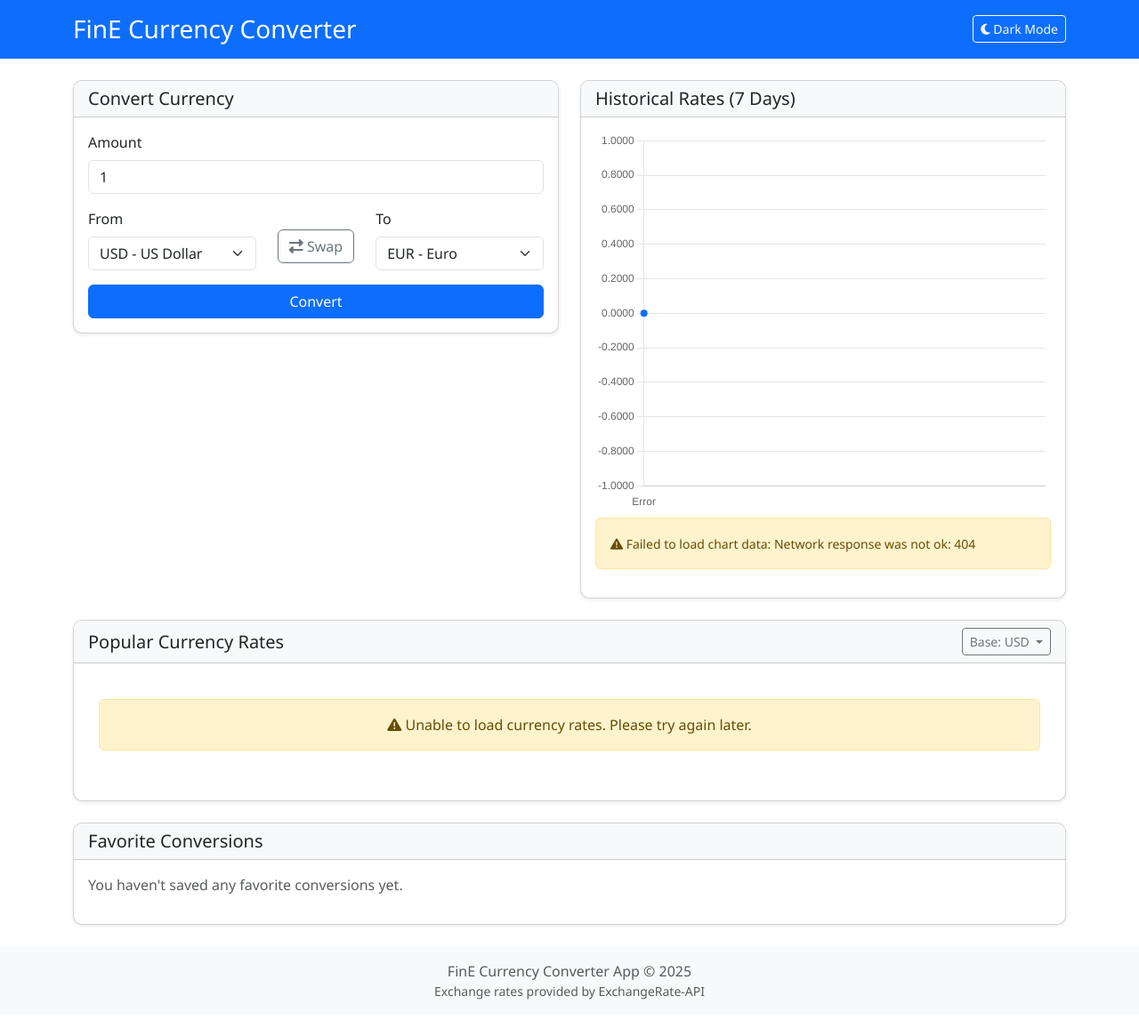
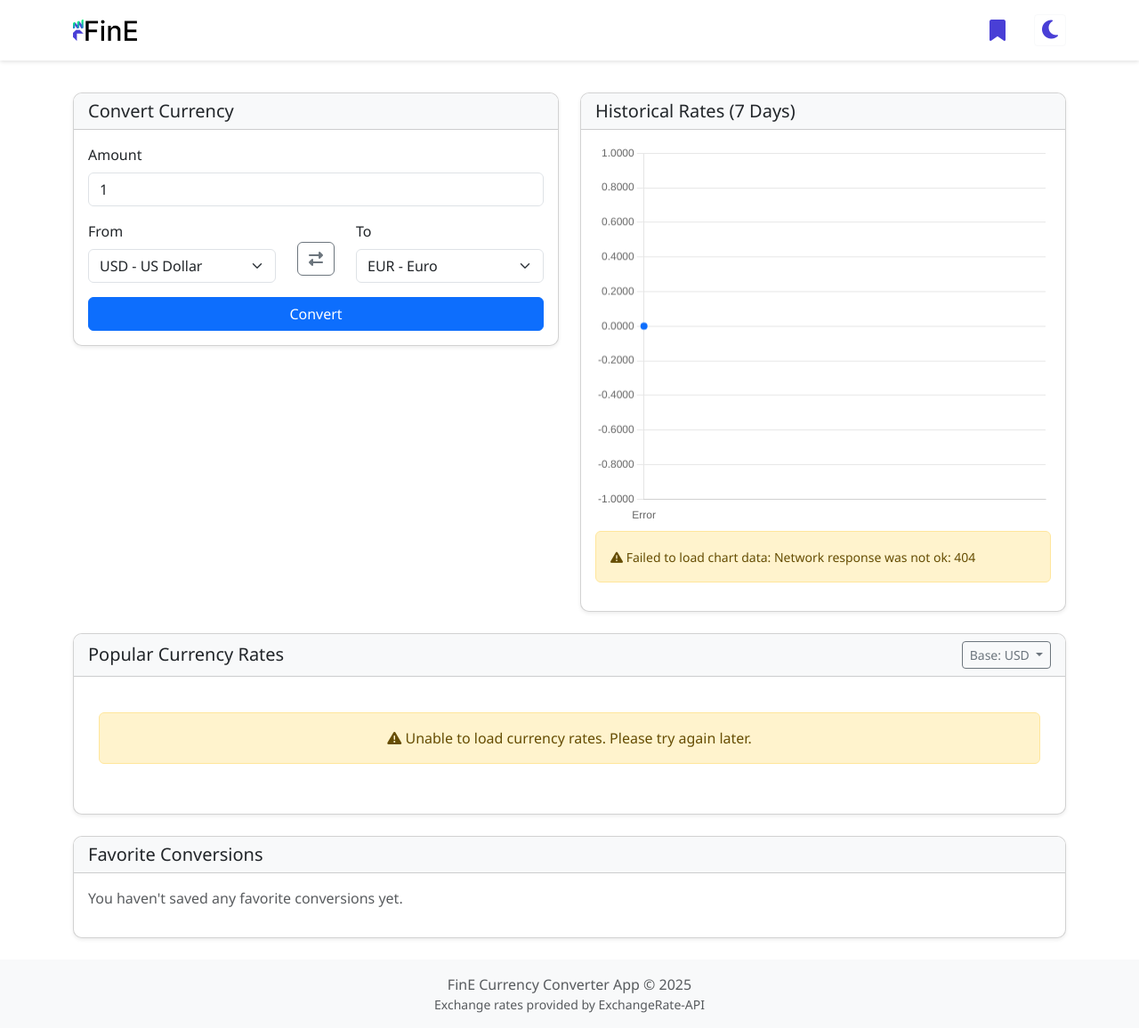
Before and after one commit to Anuraga-Sahoo/multi-currency-converter, a Flask app: page / in a window 1280 px wide. Shown: the whole page at 89% size. Before the commit the page ends 1124 px from the top, so only its background shows below. Run offline with Flask 3, Linux system fonts and the light colour scheme; data that the repository does not hold is empty; some libraries are stand-ins or nearby versions.

Commit message:
update icons completed

```diff
--- a/static/css/main.css
+++ b/static/css/main.css
@@ -2,7 +2,73 @@
 body {
     font-family: 'Segoe UI', Tahoma, Geneva, Verdana, sans-serif;
     transition: background-color 0.3s, color 0.3s;
+    padding-top: 80px;
+
 }
+.nav{
+    background-color: #ffff;
+    color: black;
+    z-index: 100;
+    box-shadow: 0 2px 4px rgba(0,0,0,0.1); /* Optional: add shadow */
+}
+.logo{
+    height: 1.5rem;
+}
+.favorite-and-darkLight-mode-container{
+    display: flex;
+    align-items: center;
+    gap: 2rem;
+}
+.fa-bookmark{
+    font-size: x-large;
+    cursor: pointer;
+    color: #493fd6;
+
+    /* border:2px solid rgb(216, 119, 119) ; */
+
+}
+.fa-bookmark:hover{
+    color: rgb(54, 54, 53);
+    transition: all ease 0.5s;
+}
+.fa-moon{
+    color: #493fd6;
+    font-size: x-large;
+
+
+}
+.fa-sun{
+     color: #493fd6;
+    font-size: x-large;
+}
+.convertion-value {
+    color: rgb(100, 219, 100);
+}
+.card-text-green{
+    color: rgb(100, 219, 100);
+    font-size: x-large;
+    font-weight: 500;
+
+}
+.card-body-container{
+    height:9rem;
+    width: 100%;
+    border-radius: 10px;
+    /* background-color: #0d6efd; */
+}
+.cardHead{
+    display: flex;
+    width: 98%;
+    gap: 3rem;
+    justify-content: space-around;
+    align-items: center;
+    /* background-color: red; */
+}
+/* .button{
+    background-color: rgb(238, 242, 242);
+    color: black;
+    border-radius: 50%;
+} */
 
 .card {
     border-radius: 10px;
--- a/static/js/converter.js
+++ b/static/js/converter.js
@@ -245,8 +245,11 @@ document.addEventListener('DOMContentLoaded', function() {
             const card = document.createElement('div');
             card.classList.add('card', 'h-100', 'popular-rate-card');
 
+            const cardHeadContainer = document.createElement('div')
+            cardHeadContainer.classList.add('cardHead')
+
             const cardBody = document.createElement('div');
-            cardBody.classList.add('card-body', 'text-center');
+            cardBody.classList.add('card-body', 'text-center', 'card-body-container');
 
             const currencyTitle = document.createElement('h5');
             currencyTitle.classList.add('card-title');
@@ -257,19 +260,21 @@ document.addEventListener('DOMContentLoaded', function() {
             currencyName.textContent = currency.name;
 
             const rateDisplay = document.createElement('p');
-            rateDisplay.classList.add('card-text', 'display-6', 'mt-2');
+            rateDisplay.classList.add('card-text-green','card-text', 'display-6', 'mt-2');
             rateDisplay.textContent = `${currency.symbol}${rate.toFixed(2)}`;
 
             const exchangeRate = document.createElement('p');
             exchangeRate.classList.add('card-text', 'small');
             exchangeRate.textContent = `1 ${baseCurrency} = ${currency.symbol}${rate.toFixed(4)}`;
 
-            cardBody.appendChild(currencyTitle);
+            cardBody.appendChild(cardHeadContainer)
+            cardHeadContainer.appendChild(currencyTitle);
             cardBody.appendChild(currencyName);
-            cardBody.appendChild(rateDisplay);
+            cardHeadContainer.appendChild(rateDisplay);
             cardBody.appendChild(exchangeRate);
             card.appendChild(cardBody);
             col.appendChild(card);
+
 
             popularRatesContainer.appendChild(col);
         });
@@ -280,17 +285,21 @@ document.addEventListener('DOMContentLoaded', function() {
         errorContainer.classList.remove('d-none');
         resultContainer.classList.add('d-none');
     }
-
+    //  Dark mode light mode
     function toggleTheme() {
         const themeStyle = document.getElementById('theme-style');
         const isDarkMode = themeStyle.getAttribute('href').includes('dark-mode');
+        const logo = document.getElementById('logo')
+
 
         if (isDarkMode) {
             themeStyle.setAttribute('href', '/static/css/light-mode.css');
-            themeToggle.innerHTML = '<i class="fas fa-moon"></i> Dark Mode';
+            themeToggle.innerHTML = '<i class="fas fa-moon"></i> ';
+            logo.setAttribute('src','/static/img/Fine.png')
         } else {
             themeStyle.setAttribute('href', '/static/css/dark-mode.css');
-            themeToggle.innerHTML = '<i class="fas fa-sun"></i> Light Mode';
+            themeToggle.innerHTML = '<i class="fas fa-sun"></i> ';
+            logo.setAttribute('src','/static/img/logoNew.png')
         }
     }
 
--- a/templates/index.html
+++ b/templates/index.html
@@ -4,22 +4,27 @@
     <meta charset="UTF-8">
     <meta name="viewport" content="width=device-width, initial-scale=1.0">
     <title>FinE Currency Converter</title>
+    <link rel="stylesheet" href="https://cdnjs.cloudflare.com/ajax/libs/font-awesome/6.7.2/css/all.min.css" integrity="sha512-Evv84Mr4kqVGRNSgIGL/F/aIDqQb7xQ2vcrdIwxfjThSH8CSR7PBEakCr51Ck+w+/U6swU2Im1vVX0SVk9ABhg==" crossorigin="anonymous" referrerpolicy="no-referrer" />
+
     <link href="https://cdn.jsdelivr.net/npm/bootstrap@5.3.0/dist/css/bootstrap.min.css" rel="stylesheet">
     <link href="{{ url_for('static', filename='css/main.css') }}" rel="stylesheet">
     <link id="theme-style" href="{{ url_for('static', filename='css/light-mode.css') }}" rel="stylesheet">
     <script src="https://cdn.jsdelivr.net/npm/chart.js"></script>
 </head>
 <body>
-    <header class="bg-primary text-white p-3">
-        <div class="container d-flex justify-content-between align-items-center">
-            <h1 class="h3 mb-0">FinE Currency Converter</h1>
-            <div>
-                <button id="theme-toggle" class="btn btn-sm btn-outline-light">
-                    <i class="fas fa-moon"></i> Dark Mode
+    <!-- Add fixed-top class to the header -->
+    <header class="nav text-white p-3 fixed-top">
+        <div class="nav-container container d-flex justify-content-between align-items-center">
+            <img class="logo" id="logo" src="../static/img/Fine.png" alt="">
+            <div class="favorite-and-darkLight-mode-container">
+                <i class="fa-solid fa-bookmark"></i>
+                <button id="theme-toggle" class="button btn btn-sm btn-outline-light">
+                    <i class="fas fa-moon"></i>
                 </button>
             </div>
         </div>
     </header>
+
 
     <main class="container my-4">
         <div class="row">
@@ -45,7 +50,7 @@
 
                                 <div class="col-auto d-flex align-items-end mb-2">
                                     <button type="button" id="swap-button" class="btn btn-outline-secondary">
-                                        <i class="fas fa-exchange-alt"></i> Swap
+                                        <i class="fas fa-exchange-alt"></i>
                                     </button>
                                 </div>
 
@@ -63,7 +68,7 @@
                         </form>
 
                         <div id="result-container" class="mt-4 p-3 bg-light rounded text-center d-none">
-                            <h3 class="h4 mb-2" id="conversion-result">1 USD = 0.85 EUR</h3>
+                            <h3 class=" convertion-value h4 mb-2" id="conversion-result">1 USD = 0.85 EUR</h3>
                             <p class="text-muted mb-0" id="conversion-rate">1 USD = 0.85 EUR</p>
                             <p class="small text-muted mt-2" id="last-updated">Last updated: April 23, 2025 14:30</p>
                             <button id="save-favorite" class="btn btn-sm btn-outline-primary mt-2">
@@ -104,7 +109,7 @@
                             </ul>
                         </div>
                     </div>
-                    <div class="card-body">
+                    <div class="card-body ">
                         <div class="row" id="popular-rates">
                             <!-- Will be populated with JavaScript -->
                         </div>
@@ -137,10 +142,11 @@
             <p class="text-muted mb-0">FinE Currency Converter App &copy; 2025</p>
             <p class="text-muted small mb-0">Exchange rates provided by ExchangeRate-API</p>
         </div>
+
     </footer>
 
     <script src="https://cdn.jsdelivr.net/npm/bootstrap@5.3.0/dist/js/bootstrap.bundle.min.js"></script>
-    <script src="https://kit.fontawesome.com/a076d05399.js" crossorigin="anonymous"></script>
+    <!-- <script src="https://kit.fontawesome.com/a076d05399.js" crossorigin="anonymous"></script> -->
     <script src="{{ url_for('static', filename='js/converter.js') }}"></script>
     <script src="{{ url_for('static', filename='js/charts.js') }}"></script>
     <script src="{{ url_for('static', filename='js/favorites.js') }}"></script>
```
Also changed, not shown: static/css/dark-mode.css (+9 -0 lines), static/img/Fine.png (added), static/img/logoNew.png (added).
